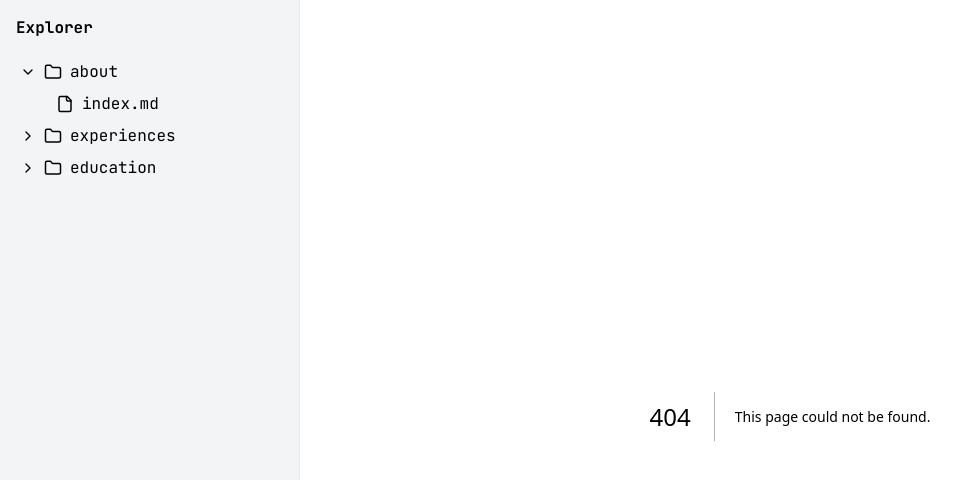
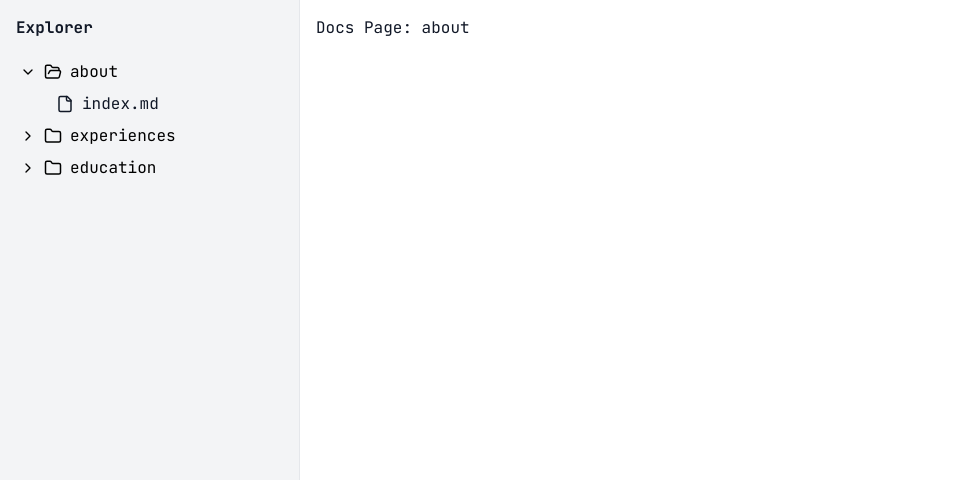
Before and after one commit to ClodoaldoDantas/clodoaldo.dev, a Next.js app: page /docs/about in a window 1280 px wide. Before the commit this address had no page. Shown: the top 480 px of the page, without its empty margins (0-976 px from the left). Built offline with nearby package versions, Linux system fonts and the light colour scheme.

Commit message:
feat: add DocsPage, File, and Folder components with styles

```diff
--- /dev/null
+++ b/src/app/docs/[slug]/page.tsx
@@ -0,0 +1,9 @@
+type DocsPageProps = {
+  params: Promise<{ slug: string }>;
+};
+
+export default async function DocsPage({ params }: DocsPageProps) {
+  const { slug } = await params;
+
+  return <div>Docs Page: {slug}</div>;
+}
--- /dev/null
+++ b/src/components/explorer/file/index.tsx
@@ -0,0 +1,18 @@
+import { FileIcon } from "lucide-react";
+import type { LinkProps } from "next/link";
+import Link from "next/link";
+import type { ReactNode } from "react";
+import styles from "./styles.module.css";
+
+type FileProps = LinkProps & {
+  children: ReactNode;
+};
+
+export function File({ children, ...props }: FileProps) {
+  return (
+    <Link className={styles.file} {...props}>
+      <FileIcon size={18} />
+      {children}
+    </Link>
+  );
+}
--- /dev/null
+++ b/src/components/explorer/file/styles.module.css
@@ -0,0 +1,13 @@
+.file {
+  display: flex;
+  align-items: center;
+  gap: 0.5rem;
+  border-radius: 0.375rem;
+
+  padding-block: 0.25rem;
+  padding-left: 2.5rem;
+}
+
+.file:hover {
+  background-color: var(--gray-200);
+}
--- a/src/components/folder/index.tsx
+++ b/src/components/explorer/folder/index.tsx
@@ -1,6 +1,11 @@
 "use client";
 
-import { ChevronDownIcon, ChevronRightIcon, FolderIcon } from "lucide-react";
+import {
+  ChevronDownIcon,
+  ChevronRightIcon,
+  FolderIcon,
+  FolderOpenIcon,
+} from "lucide-react";
 import { Collapsible } from "radix-ui";
 import { type ReactNode, useState } from "react";
 import styles from "./styles.module.css";
@@ -18,11 +23,16 @@ export function Folder({ title, children, defaultOpen = false }: FolderProps) {
     <Collapsible.Root open={isOpen} onOpenChange={setIsOpen}>
       <Collapsible.Trigger className={styles.trigger}>
         {isOpen ? (
-          <ChevronDownIcon size={16} />
+          <>
+            <ChevronDownIcon size={16} />
+            <FolderOpenIcon size={18} />
+          </>
         ) : (
-          <ChevronRightIcon size={16} />
+          <>
+            <ChevronRightIcon size={16} />
+            <FolderIcon size={18} />
+          </>
         )}
-        <FolderIcon size={18} />
         {title}
       </Collapsible.Trigger>
 
--- a/src/components/explorer/index.tsx
+++ b/src/components/explorer/index.tsx
@@ -1,6 +1,5 @@
-import { FileIcon } from "lucide-react";
-import Link from "next/link";
-import { Folder } from "../folder";
+import { File } from "./file";
+import { Folder } from "./folder";
 import styles from "./styles.module.css";
 
 export function Explorer() {
@@ -10,29 +9,16 @@ export function Explorer() {
 
       <div className={styles.content}>
         <Folder title="about" defaultOpen>
-          <Link href="/" className={styles.file}>
-            <FileIcon size={18} />
-            index.md
-          </Link>
+          <File href="/docs/about">index.md</File>
         </Folder>
 
         <Folder title="experiences">
-          <Link href="/" className={styles.file}>
-            <FileIcon size={18} />
-            index.md
-          </Link>
+          <File href="/docs/experiences">index.md</File>
         </Folder>
 
         <Folder title="education">
-          <Link href="/" className={styles.file}>
-            <FileIcon size={18} />
-            qualifications.md
-          </Link>
-
-          <Link href="/" className={styles.file}>
-            <FileIcon size={18} />
-            courses.md
-          </Link>
+          <File href="/docs/qualifications">qualifications.md</File>
+          <File href="/docs/courses">courses.md</File>
         </Folder>
       </div>
     </aside>
--- a/src/components/explorer/styles.module.css
+++ b/src/components/explorer/styles.module.css
@@ -16,17 +16,3 @@
 .content {
   margin-top: 1rem;
 }
-
-.file {
-  display: flex;
-  align-items: center;
-  gap: 0.5rem;
-  border-radius: 0.375rem;
-
-  padding-block: 0.25rem;
-  padding-left: 2.5rem;
-}
-
-.file:hover {
-  background-color: var(--gray-200);
-}
```
Also changed, not shown: src/components/explorer/folder/styles.module.css (renamed from src/components/folder/styles.module.css).
